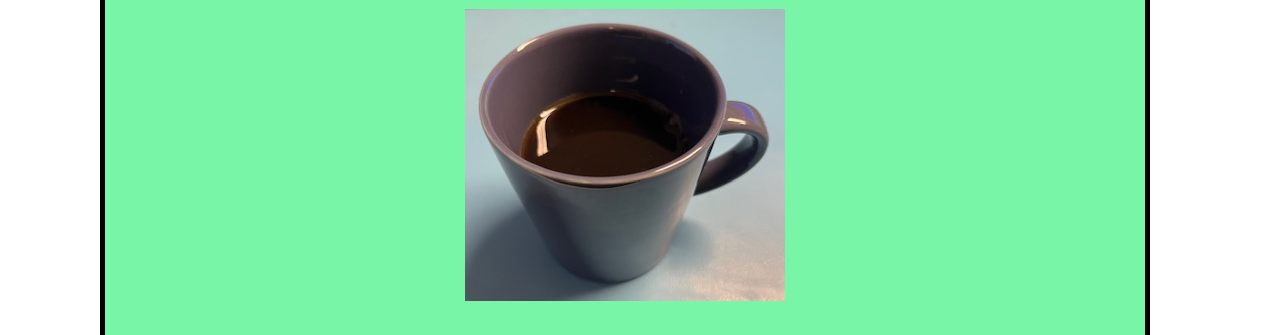
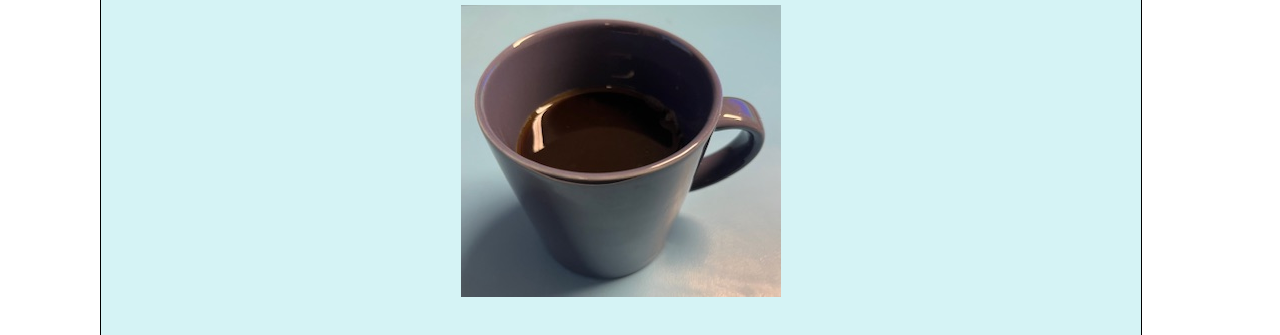
Before and after one commit to Sams137/sams137.github.io, a plain HTML site: page index.html in a window 1280 px wide. Shown: the part 286-621 px from the top of the page. Drawn offline with Linux system fonts and the light colour scheme.

Commit message:
Update style.css

```diff
--- a/styles/style.css
+++ b/styles/style.css
@@ -27,9 +27,9 @@ html {
 body {
   width: 1000px;
   margin: 100px 100px 100px 100px;
-  background-color: #78f5a6;
+  background-color: #d5f3f5;
   padding: 0 20px 20px 20px;
-  border: 5px solid black;
+  border: 1px solid black;
 }
 
 img {
```
